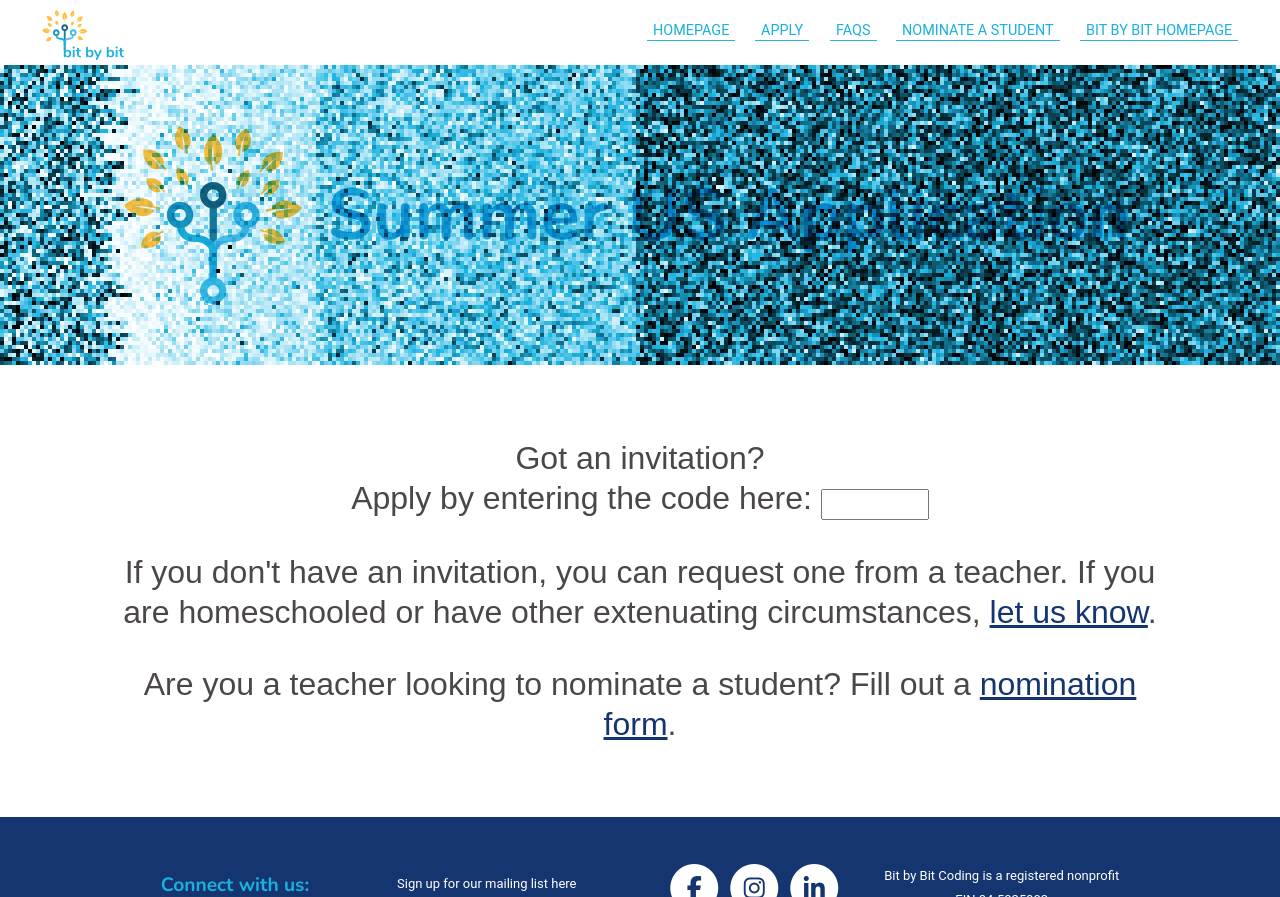
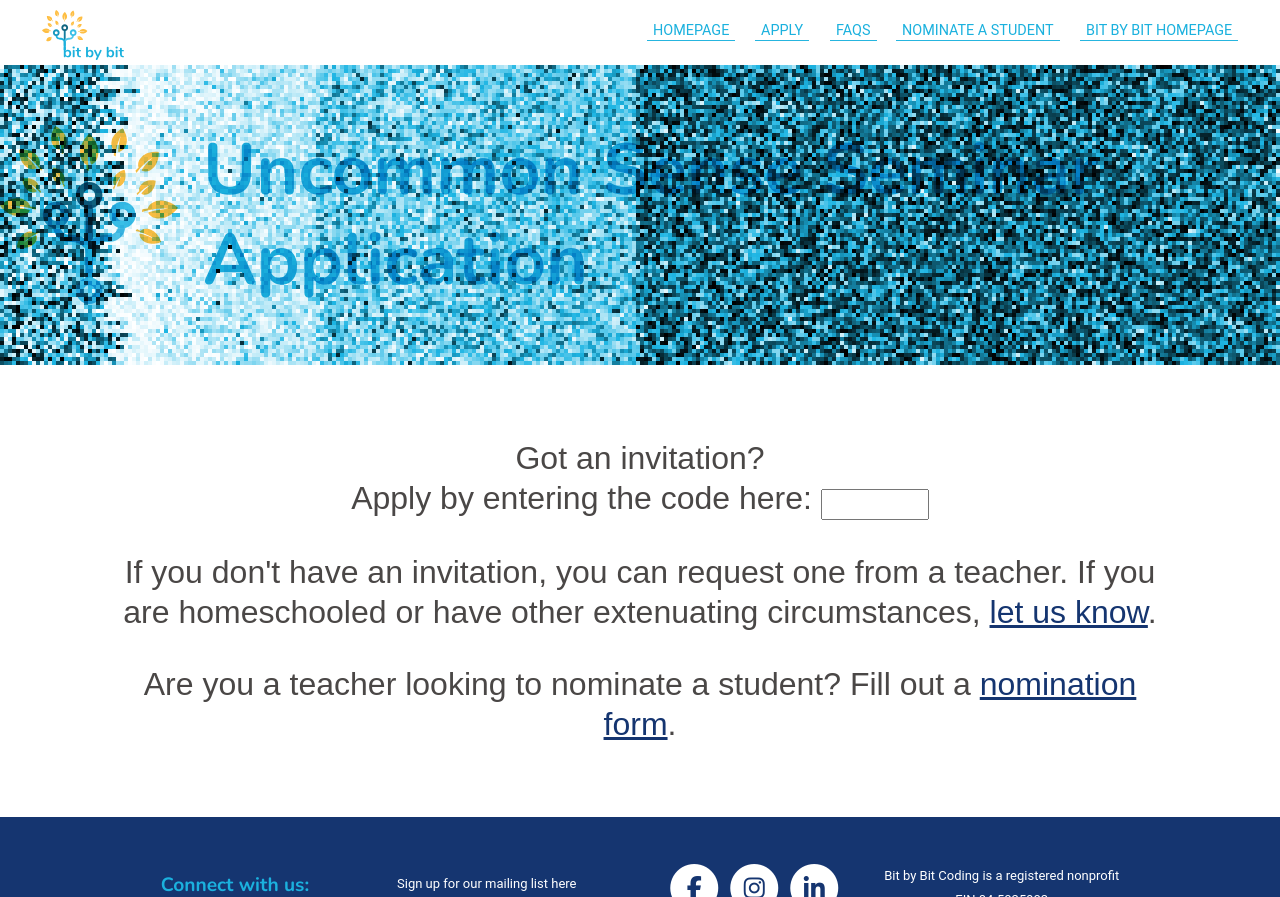
Before and after one commit to bit-by-bit-coding/bxb-website, a Jekyll site: the page built from usreferral.html, in a window 1280 px wide and 1006 px high, cut to the strip 0-897 px from the top of the window. Built offline with Jekyll 4.4.1, drawn with Linux system fonts in a browser that asks for light colours; nearby versions of some CDN libraries; some web fonts are replaced.

Commit message:
update referral page

```diff
--- a/usreferral.html
+++ b/usreferral.html
@@ -1,7 +1,7 @@
 ---
 layout: us-summer
-title: "Summer Uncommon Sense: Bit by Bit"
-banner-title: "Summer US Application"
+title: "Uncommon Sense Seminar: Bit by Bit"
+banner-title: "Uncommon Sense Seminar Application"
 style: usreferral.css
 scripts:
 - "utils.js"
```
